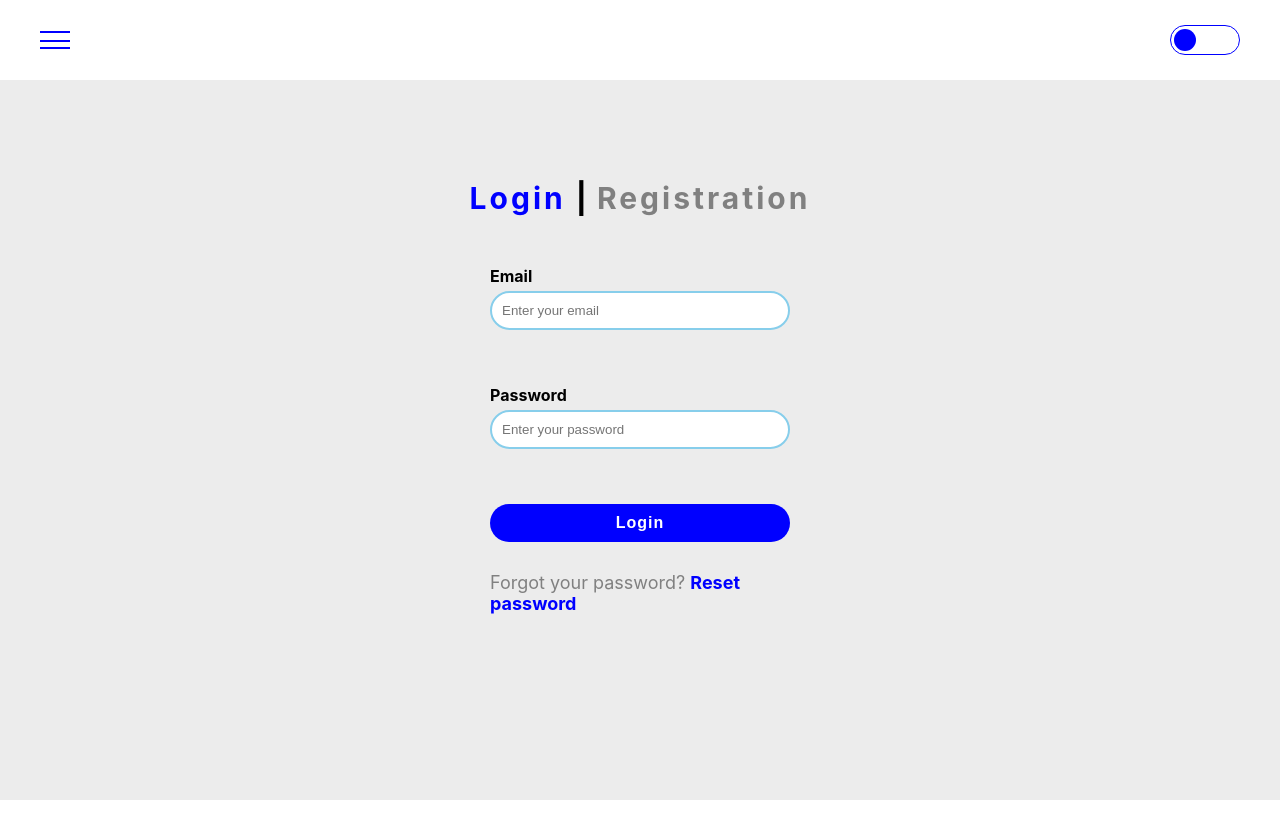
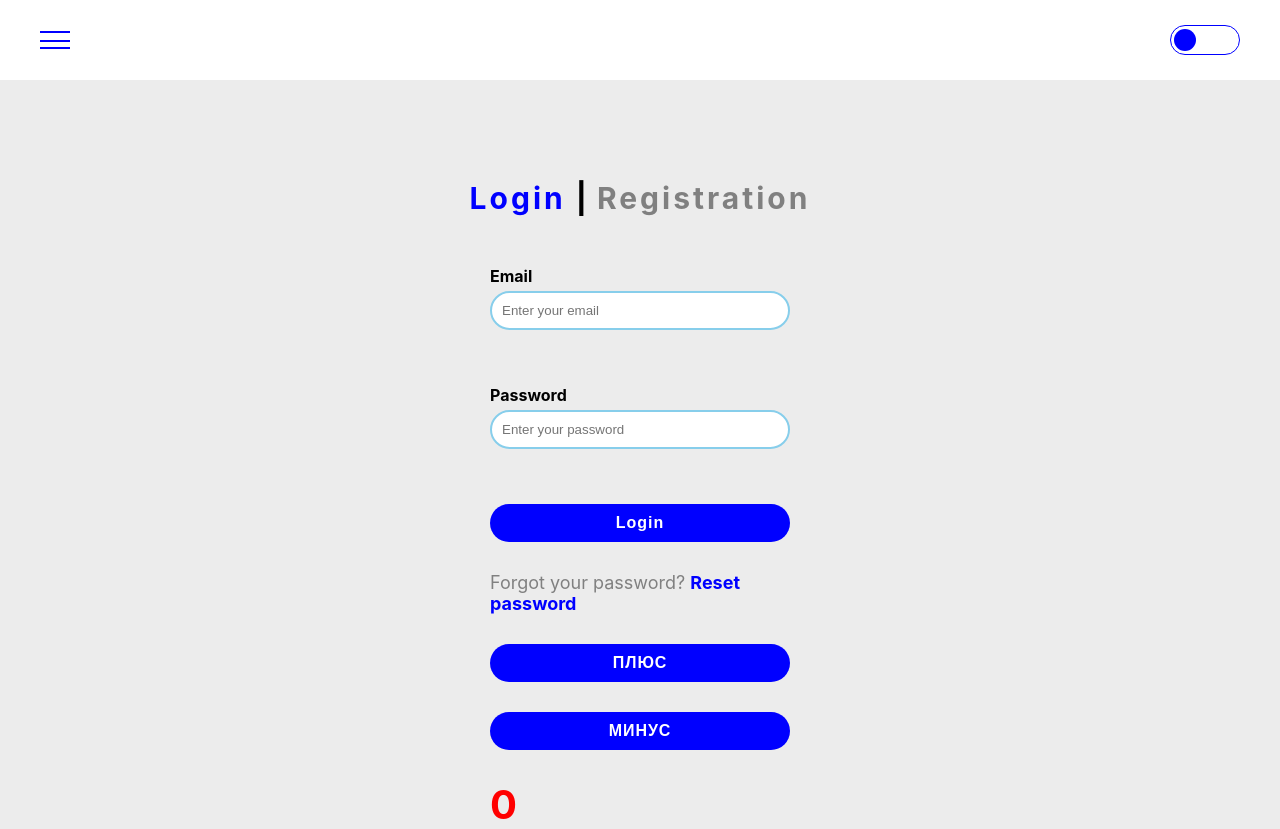
Before and after one commit to dubrovsk1y/teach-me-skills-FE65, a React (Create React App) app in the folder login-registration/: page /auth in a window 1280 px wide. Shown: the top 829 px of the page. Before the commit the page ends 800 px from the top, so only its background shows below. Built offline with nearby package versions, Linux system fonts and the light colour scheme.

Commit message:
feat: add redux

```diff
--- a/login-registration/package.json
+++ b/login-registration/package.json
@@ -12,9 +12,11 @@
     "@types/react-dom": "^18.0.0",
     "react": "^18.0.0",
     "react-dom": "^18.0.0",
+    "react-redux": "^8.0.1",
     "react-router-dom": "6",
     "react-scripts": "5.0.1",
     "redux": "^4.2.0",
+    "redux-devtools-extension": "^2.13.9",
     "typescript": "^4.4.2",
     "web-vitals": "^2.1.0"
   },
--- a/login-registration/src/App.tsx
+++ b/login-registration/src/App.tsx
@@ -3,6 +3,8 @@ import './App.css';
 import Router from './pages/Router';
 import { ThemeModeProvider } from './context/ThemeModeProvider';
 import { Theme } from './context/themeModeContext';
+import { Provider } from 'react-redux';
+import { store } from './redux/store';
 
 const App = () => {
   const [theme, setTheme] = useState(Theme.Light)
@@ -12,11 +14,13 @@ const App = () => {
   }
 
   return (
-    <ThemeModeProvider theme={theme} onChangeTheme={onChangeTheme}>
-      <div className={isLightTheme ? "App" : "App _dark"}>
+    <Provider store={store}>
+      <ThemeModeProvider theme={theme} onChangeTheme={onChangeTheme}>
+        <div className={isLightTheme ? "App" : "App _dark"}>
             <Router></Router>
-      </div>
-    </ThemeModeProvider>
+        </div>
+      </ThemeModeProvider>
+    </Provider>
   );
 }
 
--- a/login-registration/src/pages/Authorization/LoginForm/LoginForm.tsx
+++ b/login-registration/src/pages/Authorization/LoginForm/LoginForm.tsx
@@ -6,10 +6,19 @@ import checkForLowerСaseLetters from "../../../util/checkForLowerСaseLetters"
 import checkForUpperСaseLetters from "../../../util/checkForUpperСaseLetters"
 import checkForNumbers from "../../../util/checkForNubers"
 import checkForRuLetters from "../../../util/checkForRuLetters"
+import { useDispatch, useSelector } from "react-redux"
 
 const LoginForm = () => {
     const { theme } = useThemeContext()
     const isLightTheme = theme === Theme.Light
+    const dispatch = useDispatch()
+    const value = useSelector((state: any) => state.value)
+
+    const onClick = (isPlus: boolean) => {
+        const PLUS_ACTION = {type: 'counter/incremented'}
+        const MINUS_ACTION = {type: 'counter/decremented'}
+        dispatch(isPlus ? PLUS_ACTION : MINUS_ACTION)
+    }
 
     const validationForm = (email: string, password: string) => {
 
@@ -93,6 +102,9 @@ const LoginForm = () => {
 
                 <Button className={'authorizationForm__btn'} text={'Login'}></Button>
                 <p className="authorizationForm__footer">Forgot your password? <span>Reset password</span></p>
+                <Button onClick={() => onClick(true)} className={'authorizationForm__btn'} text={'ПЛЮС'}></Button>
+                <Button onClick={() => onClick(false)} className={'authorizationForm__btn'} text={'МИНУС'}></Button>
+                <div style={{fontSize: 40, fontWeight: 'bold', color: 'red'}}>{value}</div>
             </form>
     )
 }
--- /dev/null
+++ b/login-registration/src/redux/store.ts
@@ -0,0 +1,21 @@
+import { legacy_createStore as createStore, combineReducers, compose } from "redux";
+
+declare global {
+    interface Window {
+        __REDUX_DEVTOOLS_EXTENSION_COMPOSE__?: typeof compose;
+    }
+}
+const composeEnhancers = window.__REDUX_DEVTOOLS_EXTENSION_COMPOSE__ || compose;
+
+function counterReducer(state = { value: 0 }, action: any) {
+    switch (action.type) {
+        case "counter/incremented":
+            return { value: state.value + 1 };
+        case "counter/decremented":
+            return { value: state.value - 1 };
+        default:
+            return state;
+    }
+}
+
+export const store = createStore(counterReducer);
```
Also changed, not shown: 1 other file (tests, documents, lock files or other folders).
